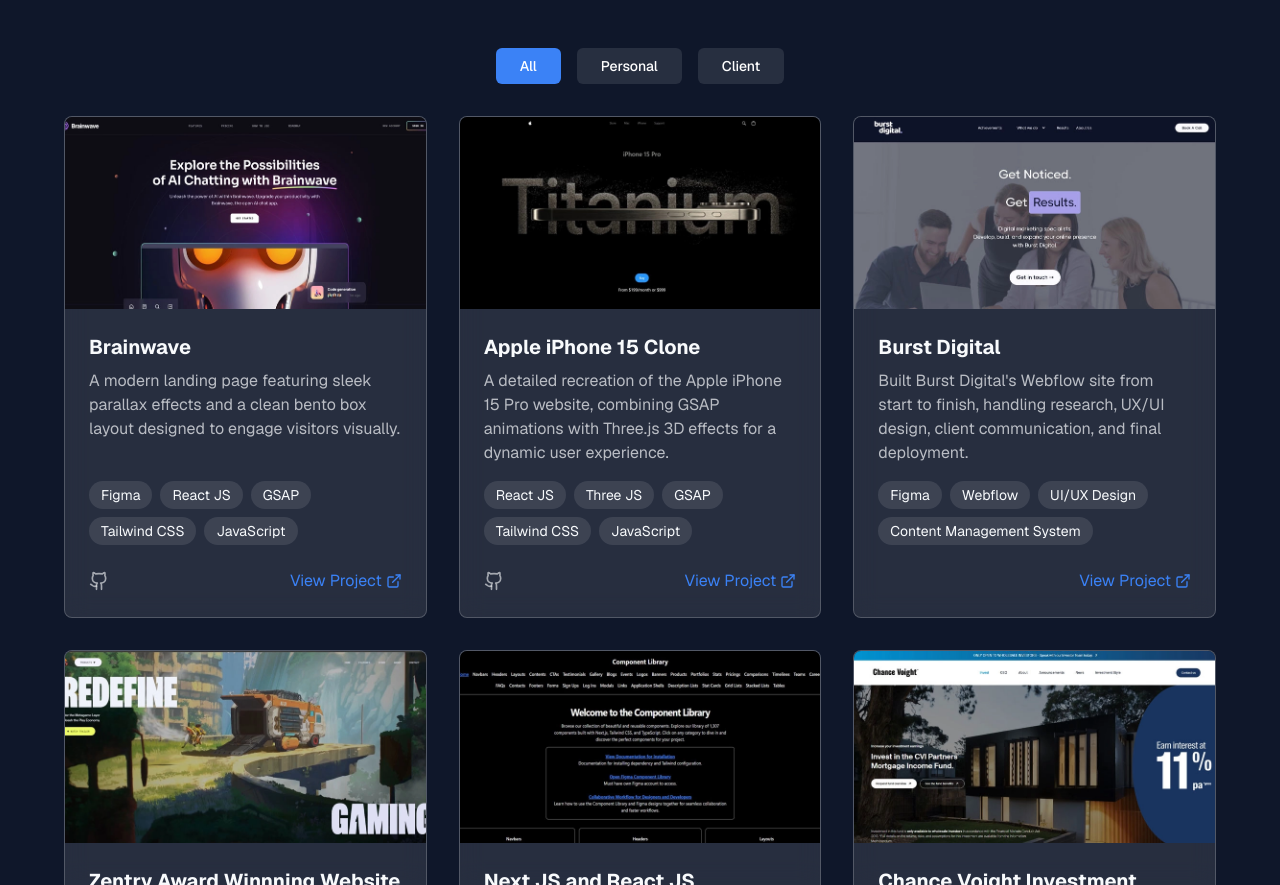
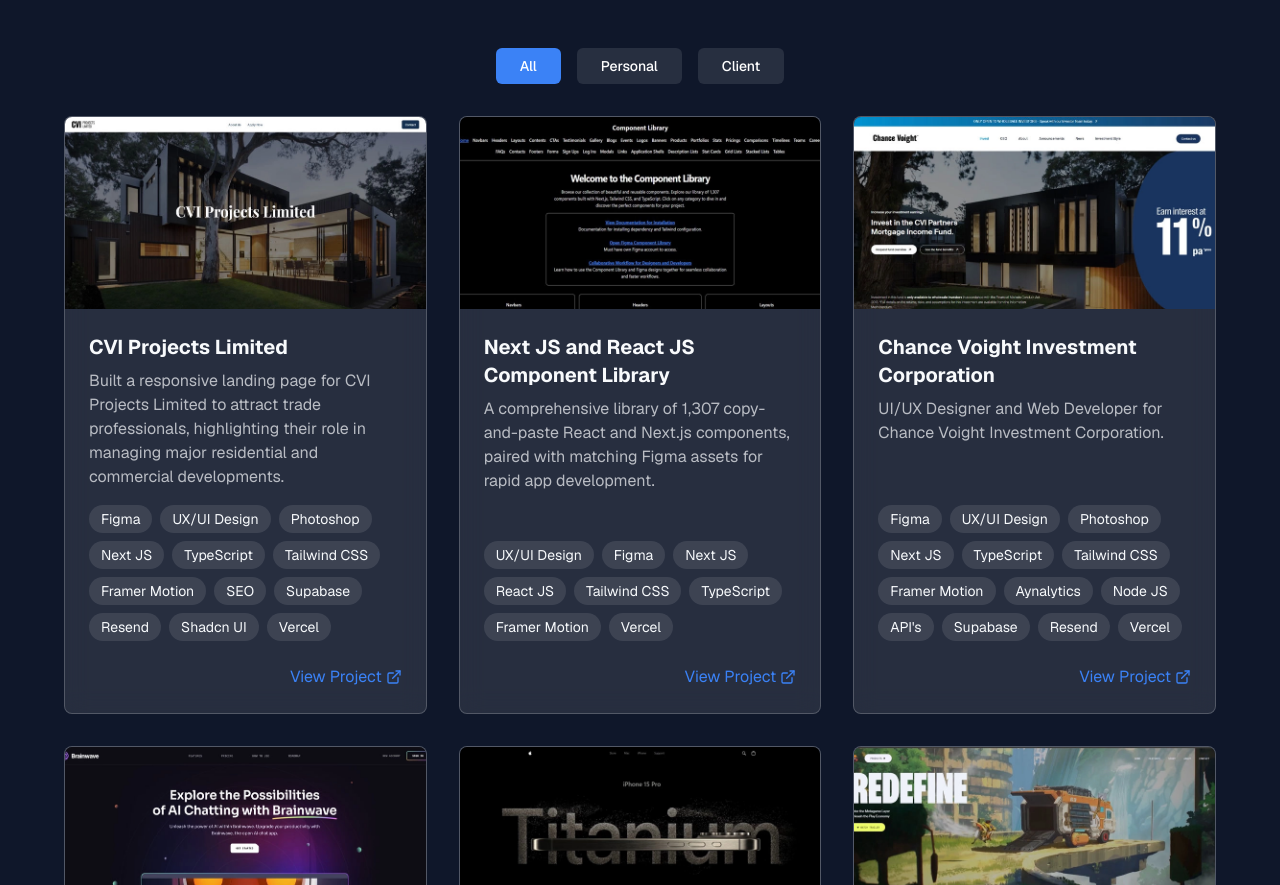
Before and after one commit to Vader1970/danielwillkeyportfolioprotype, a Next.js app: page / in a window 1280 px wide. Shown: the part 2744-3629 px from the top of the page. Built offline with nearby package versions, Linux system fonts and the light colour scheme.

Commit message:
updated resume

```diff
--- a/src/components/Contact.tsx
+++ b/src/components/Contact.tsx
@@ -139,21 +139,28 @@
                   <label htmlFor='name' className='block text-muted mb-2'>
                     Name
                   </label>
-                  <input type='text' id='name' name='name' required className='form-input' />
+                  <input type='text' id='name' name='name' required className='form-input' autoComplete='name' />
                 </div>
 
                 <div>
                   <label htmlFor='email' className='block text-muted mb-2'>
                     Email
                   </label>
-                  <input type='email' id='email' name='email' required className='form-input' />
+                  <input type='email' id='email' name='email' required className='form-input' autoComplete='email' />
                 </div>
 
                 <div>
                   <label htmlFor='message' className='block text-muted mb-2'>
                     Message
                   </label>
-                  <textarea id='message' name='message' required rows={5} className='form-input resize-none'></textarea>
+                  <textarea
+                    id='message'
+                    name='message'
+                    required
+                    rows={5}
+                    className='form-input resize-none'
+                    autoComplete='off'
+                  ></textarea>
                 </div>
 
                 <button type='submit' disabled={isSubmitting} className='btn-primary flex-center w-full'>
--- a/src/components/Projects.tsx
+++ b/src/components/Projects.tsx
@@ -56,7 +56,7 @@
                       src={project.image}
                       alt={project.title}
                       fill
-                      className='object-cover object-center transition-transform duration-500 group-hover:scale-110'
+                      className='object-cover object-top transition-transform duration-500 group-hover:scale-110'
                       sizes='(max-width: 768px) 100vw, (max-width: 1200px) 50vw, 33vw'
                     />
                   </div>
--- a/src/constants/projects.ts
+++ b/src/constants/projects.ts
@@ -1,13 +1,71 @@
 import { Project } from "@/types/projects";
 
 export const projects: Project[] = [
+  {
+    title: "CVI Projects Limited",
+    description:
+      "Built a responsive landing page for CVI Projects Limited to attract trade professionals, highlighting their role in managing major residential and commercial developments.",
+    image: "/images/cvi-projects.webp",
+    categories: ["ui", "frontend"],
+    tools: [
+      "Figma",
+      "UX/UI Design",
+      "Photoshop",
+      "Next JS",
+      "TypeScript",
+      "Tailwind CSS",
+      "Framer Motion",
+      "SEO",
+      "Supabase",
+      "Resend",
+      "Shadcn UI",
+      "Vercel",
+    ],
+    liveUrl: "https://www.cviprojects.com/",
+    type: "client",
+  },
+
+  {
+    title: "Next JS and React JS Component Library",
+    description:
+      "A comprehensive library of 1,307 copy-and-paste React and Next.js components, paired with matching Figma assets for rapid app development.",
+    image: "/images/components-library.webp",
+    categories: ["frontend", "backend"],
+    tools: ["UX/UI Design", "Figma", "Next JS", "React JS", "Tailwind CSS", "TypeScript", "Framer Motion", "Vercel"],
+    // githubUrl: "https://github.com/Vader1970/components-library/tree/main",
+    liveUrl: "https://nextjs-components-library.vercel.app/",
+    type: "client",
+  },
+  {
+    title: "Chance Voight Investment Corporation",
+    description: "UI/UX Designer and Web Developer for Chance Voight Investment Corporation.",
+    image: "/images/chance-voight.webp",
+    categories: ["ui"],
+    tools: [
+      "Figma",
+      "UX/UI Design",
+      "Photoshop",
+      "Next JS",
+      "TypeScript",
+      "Tailwind CSS",
+      "Framer Motion",
+      "Aynalytics",
+      "Node JS",
+      "API's",
+      "Supabase",
+      "Resend",
+      "Vercel",
+    ],
+    liveUrl: "https://www.chancevoight.com/",
+    type: "client",
+  },
   {
     title: "Brainwave",
     description:
       "A modern landing page featuring sleek parallax effects and a clean bento box layout designed to engage visitors visually.",
     image: "/images/brainwave.webp",
     categories: ["ui", "frontend"],
-    tools: ["Figma", "React JS", "GSAP", "Tailwind CSS", "JavaScript"],
+    tools: ["Figma", "Photoshop", "React JS", "GSAP", "Tailwind CSS", "JavaScript", "Vercel"],
     githubUrl: "https://github.com/Vader1970/dans-brainwaze/tree/main",
     liveUrl: "https://dans-brainwaze.vercel.app/",
     type: "personal",
@@ -18,63 +76,29 @@
       "A detailed recreation of the Apple iPhone 15 Pro website, combining GSAP animations with Three.js 3D effects for a dynamic user experience.",
     image: "/images/iphone.webp",
     categories: ["ui", "frontend", "backend"],
-    tools: ["React JS", "Three JS", "GSAP", "Tailwind CSS", "JavaScript"],
+    tools: ["Figma", "Photoshop", "React JS", "Three JS", "GSAP", "Tailwind CSS", "JavaScript", "Netlify"],
     githubUrl: "https://github.com/Vader1970/dans-iphone-15pro-clone",
     liveUrl: "https://dans-iphone-pro15-clone.netlify.app/",
     type: "personal",
   },
   {
-    title: "Burst Digital",
-    description:
-      "Built Burst Digital's Webflow site from start to finish, handling research, UX/UI design, client communication, and final deployment.",
-    image: "/images/burst-digital.webp",
-    categories: ["ui", "frontend"],
-    tools: ["Figma", "Webflow", "UI/UX Design", "Content Management System"],
-    liveUrl: "https://www.burstdigital.co.nz/",
-    type: "client",
-  },
-
-  {
     title: "Zentry Award Winnning Website Clone",
     description: "My clone of the award-winning Zentry website, which earned Awwwards Site of the Month recognition.",
     image: "/images/award-winning-website.webp",
     categories: ["ui", "frontend", "backend"],
-    tools: ["React JS", "Tailwind CSS", "GSAP", "JavaScript"],
+    tools: ["Figma", "Photoshop", "React JS", "Tailwind CSS", "GSAP", "JavaScript", "Vercel"],
     githubUrl: "https://github.com/Vader1970/award-winning-website/tree/main",
     liveUrl: "https://award-winning-website-dans.vercel.app/",
     type: "personal",
   },
-
-  {
-    title: "Next JS and React JS Component Library",
-    description:
-      "A comprehensive library of 1,307 copy-and-paste React and Next.js components, paired with matching Figma assets for rapid app development.",
-    image: "/images/components-library.webp",
-    categories: ["frontend", "backend"],
-    tools: ["Next.js", "React Js", "Tailwind CSS", "TypeScript", "Framer Motion"],
-    githubUrl: "https://github.com/Vader1970/components-library/tree/main",
-    liveUrl: "https://nextjs-components-library.vercel.app/",
-    type: "personal",
-  },
-  {
-    title: "Chance Voight Investment Corporation",
-    description: "UI/UX Designer and Web Developer for Chance Voight Investment Corporation.",
-    image: "/images/chance-voight.webp",
-    categories: ["ui"],
-    tools: [
-      "Figma",
-      "UX/UI Design",
-      "Next JS",
-      "TypeScript",
-      "Tailwind CSS",
-      "Framer Motion",
-      "Aynalytics",
-      "Node JS",
-      "API's",
-      "Supabase",
-      "Resend",
-    ],
-    liveUrl: "https://www.chancevoight.com/",
-    type: "client",
-  },
+  // {
+  //   title: "Burst Digital",
+  //   description:
+  //     "Built Burst Digital's Webflow site from start to finish, handling research, UX/UI design, client communication, and final deployment.",
+  //   image: "/images/burst-digital.webp",
+  //   categories: ["ui", "frontend"],
+  //   tools: ["Figma", "Webflow", "UX/UI Design", "Content Management System"],
+  //   liveUrl: "https://www.burstdigital.co.nz/",
+  //   type: "client",
+  // },
 ];
--- a/src/constants/skills.ts
+++ b/src/constants/skills.ts
@@ -12,8 +12,9 @@
       "Wireframing",
       "Prototyping",
       "User Testing",
+      "Accessibility",
       "Responsive Design",
-      "Accessibility",
+
       "Interaction Design",
     ],
   },
@@ -43,11 +44,14 @@
     category: "Tools & Practices",
     icon: Code,
     items: [
-      "Collaboration in Agile Teams",
+      "Collaboration",
+      "Agile Teams",
       "Figma",
       "Adobe Photoshop",
+
       "Git & GitHub",
       "Postman",
+
       "SEO Optimization",
       "AI Generation Tools",
       "Continuous Learning",
```
Also changed, not shown: public/images/cvi-projects.webp (added).
